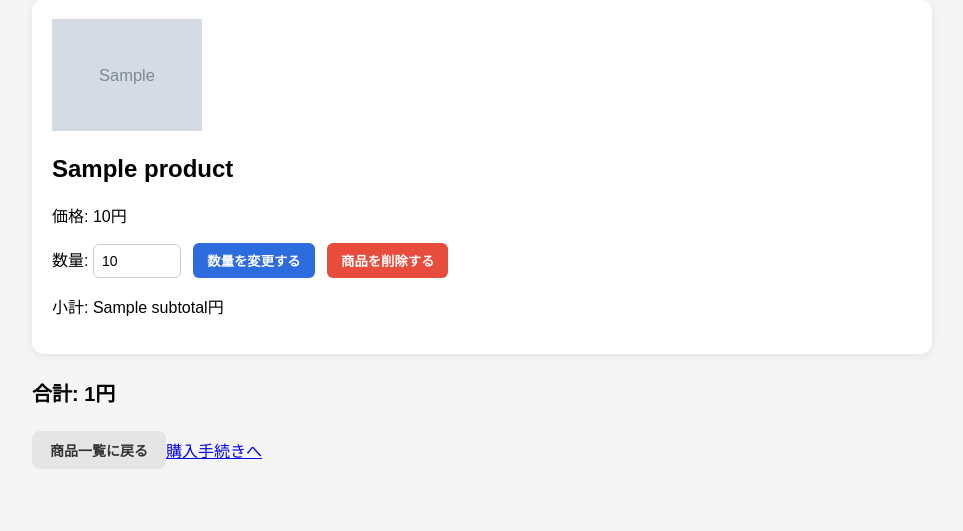
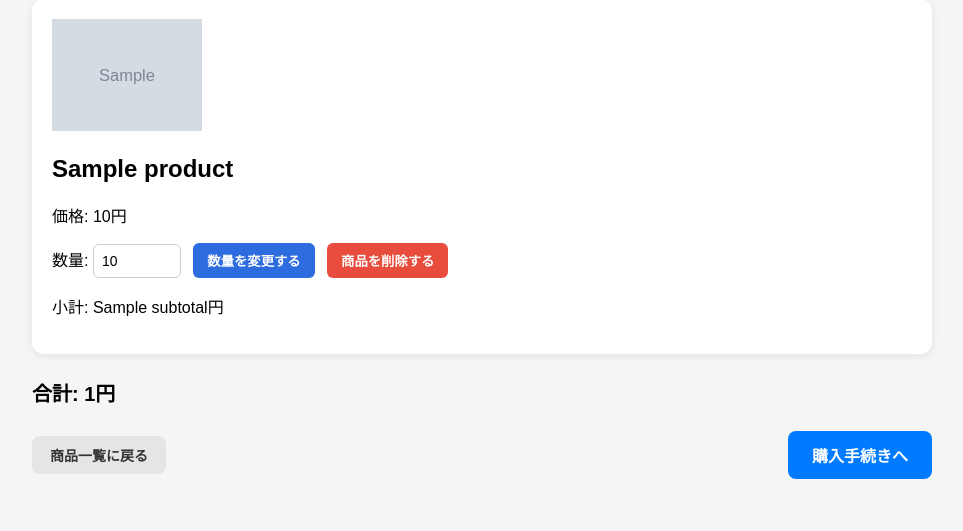
Before and after one commit to 0501f373/login-app, a Django app: template templates/accounts/cart.html in a window 1280 px wide. Shown: the part 175-706 px from the top of the page, without its empty margins (158-1121 px from the left). Run offline with Django 5.2, Linux system fonts and the light colour scheme; a user stored in the database is signed in; tables that the repository leaves empty hold one stand-in row (values such as "Sample post"); the template is opened without the code that fills it: most values are stand-ins (such as "Sample title", 1, 10 or a date in 2020); grey boxes marked "Sample" are stand-in pictures.

```diff
--- a/templates/accounts/cart.html
+++ b/templates/accounts/cart.html
@@ -223,7 +223,7 @@
 
     {% if cart_items %}
     {% if request.user.is_authenticated %}
-        <a href="{% url 'address_input' %}?from_cart=1">
+        <a href="{% url 'address_input' %}?from_cart=1" class="checkout-button checkout-form">
             購入手続きへ
         </a>
     {% else %}
```
